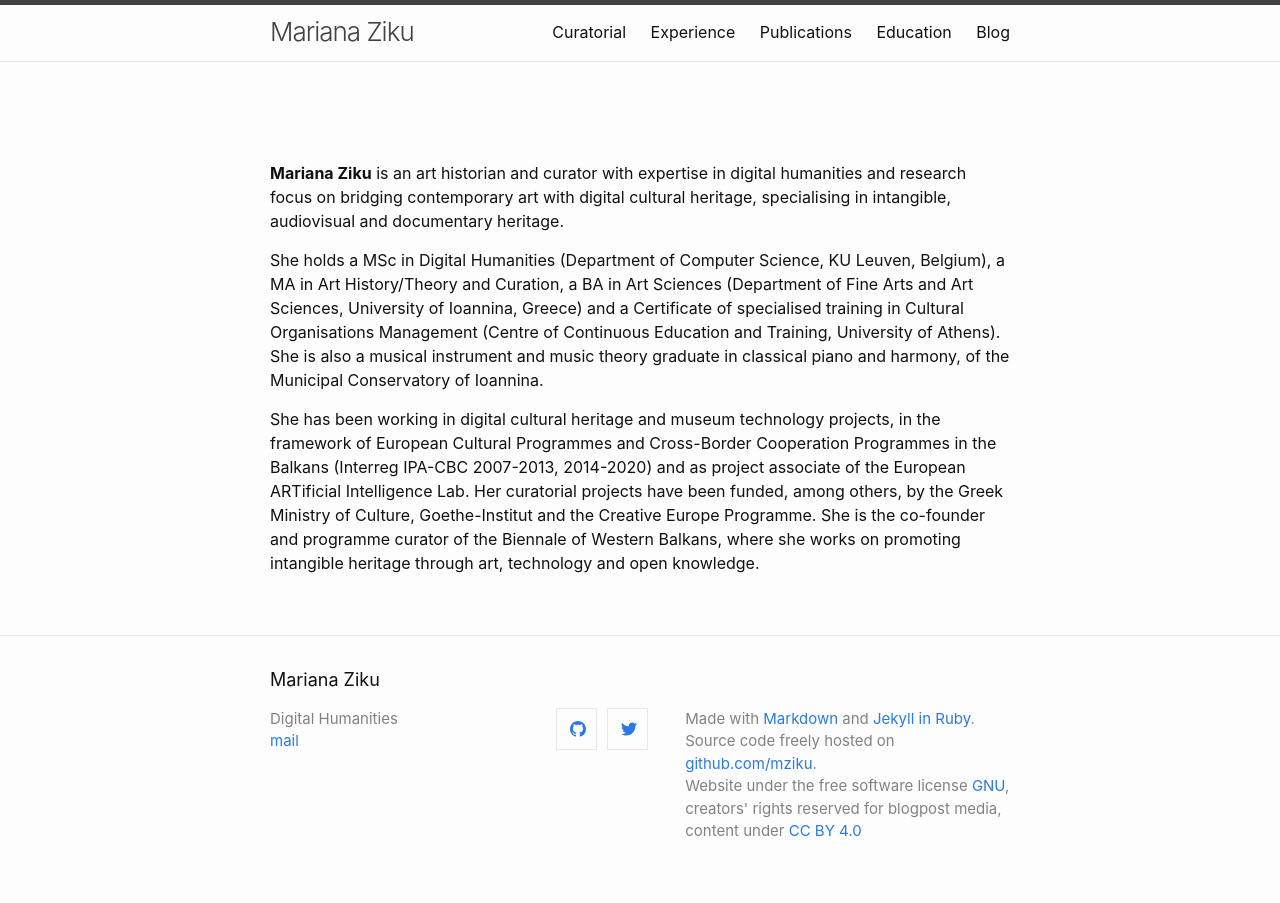
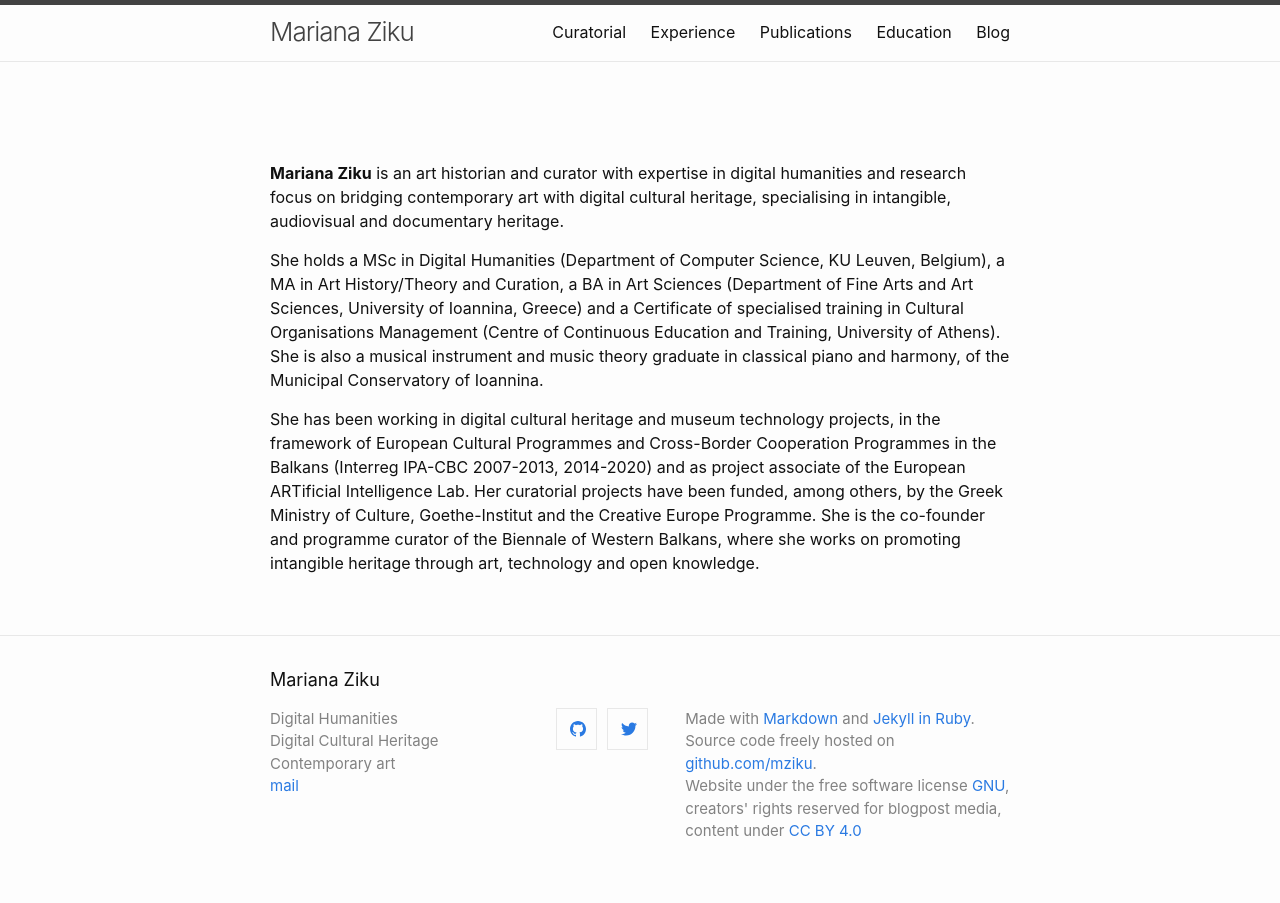
Before and after one commit to mziku/mziku.github.io, a Jekyll site: the page built from index.md, in a window 1280 px wide. Built offline with Jekyll 4.4.1, drawn with Linux system fonts in a browser that asks for light colours.

Commit message:
Update footer.html

```diff
--- a/_includes/footer.html
+++ b/_includes/footer.html
@@ -9,7 +9,8 @@
         <div class="footer-col footer-col-1">
           <ul class="contact-list">
             <li class="p-name">Digital Humanities</li><li>
-            <li class="p-name"></li>
+            <li class="p-name">Digital Cultural Heritage</li><li>
+            <li class="p-name">Contemporary art</li>
             <li><a class="u-email" href="mailto:ziku@mail.com">mail</a></li></ul>
         </div>
 
```
